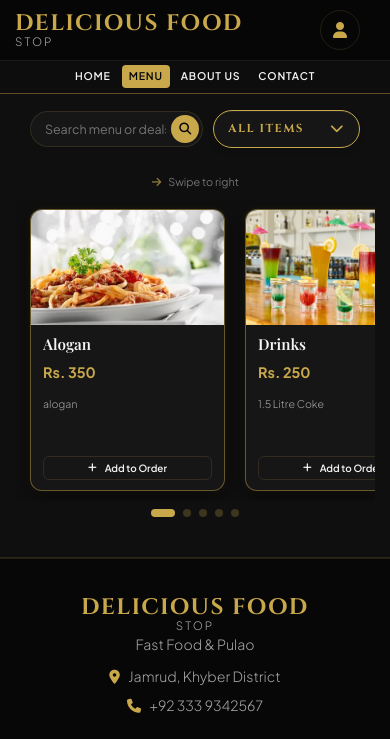
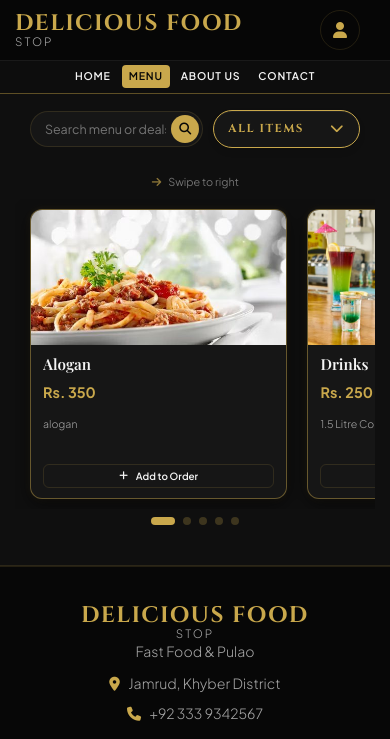
Before and after one commit to ahmadyarafridi/new-web-app, a Django app: page /menu/ in a window 390 px wide. Shown: the top 739 px of the page. Run offline with Django 5.2, Linux system fonts and the light colour scheme; data comes from the database, SQL or seed files in the repository; both versions use the stored data as it was after the commit; some libraries are stand-ins or nearby versions; some web fonts are replaced.

Commit message:
Revert image heights to 135px and enlarge overall card container widths on Home and Menu pages

```diff
--- a/static/css/style.css
+++ b/static/css/style.css
@@ -832,7 +832,7 @@ main {
 .specialty-card {
     flex: 1;
     min-width: 190px;
-    max-width: 260px;
+    max-width: 270px;
     background-color: var(--color-bg-card);
     border: 1px solid var(--color-border);
     border-radius: var(--border-radius-md);
@@ -851,7 +851,7 @@ main {
 .specialty-img-wrapper {
     position: relative;
     overflow: hidden;
-    height: 170px;
+    height: 135px;
 }
 
 .specialty-card img {
@@ -1226,7 +1226,7 @@ main {
     transition: var(--transition-smooth);
     display: flex;
     flex-direction: column;
-    flex: 0 0 200px;
+    flex: 0 0 260px;
     scroll-snap-align: start;
     scroll-snap-stop: always;
 }
@@ -1239,7 +1239,7 @@ main {
 
 .menu-item-img-wrapper {
     position: relative;
-    height: 115px;
+    height: 135px;
     overflow: hidden;
 }
 
@@ -2781,8 +2781,8 @@ footer hr {
     }
 
     .menu-item-card {
-        flex: 0 0 62% !important;
-        max-width: 195px !important;
+        flex: 0 0 78% !important;
+        max-width: 260px !important;
         scroll-snap-align: center !important;
         scroll-snap-stop: always !important;
         /* Scroll only one card at a time on swipe */
@@ -2809,8 +2809,8 @@ footer hr {
     }
 
     .specialty-card {
-        flex: 0 0 78% !important;
-        max-width: 260px !important;
+        flex: 0 0 80% !important;
+        max-width: 270px !important;
         scroll-snap-align: center !important;
         scroll-snap-stop: always !important;
         /* Scroll only one card at a time on swipe */
```
Also changed, not shown: db.sqlite3.
